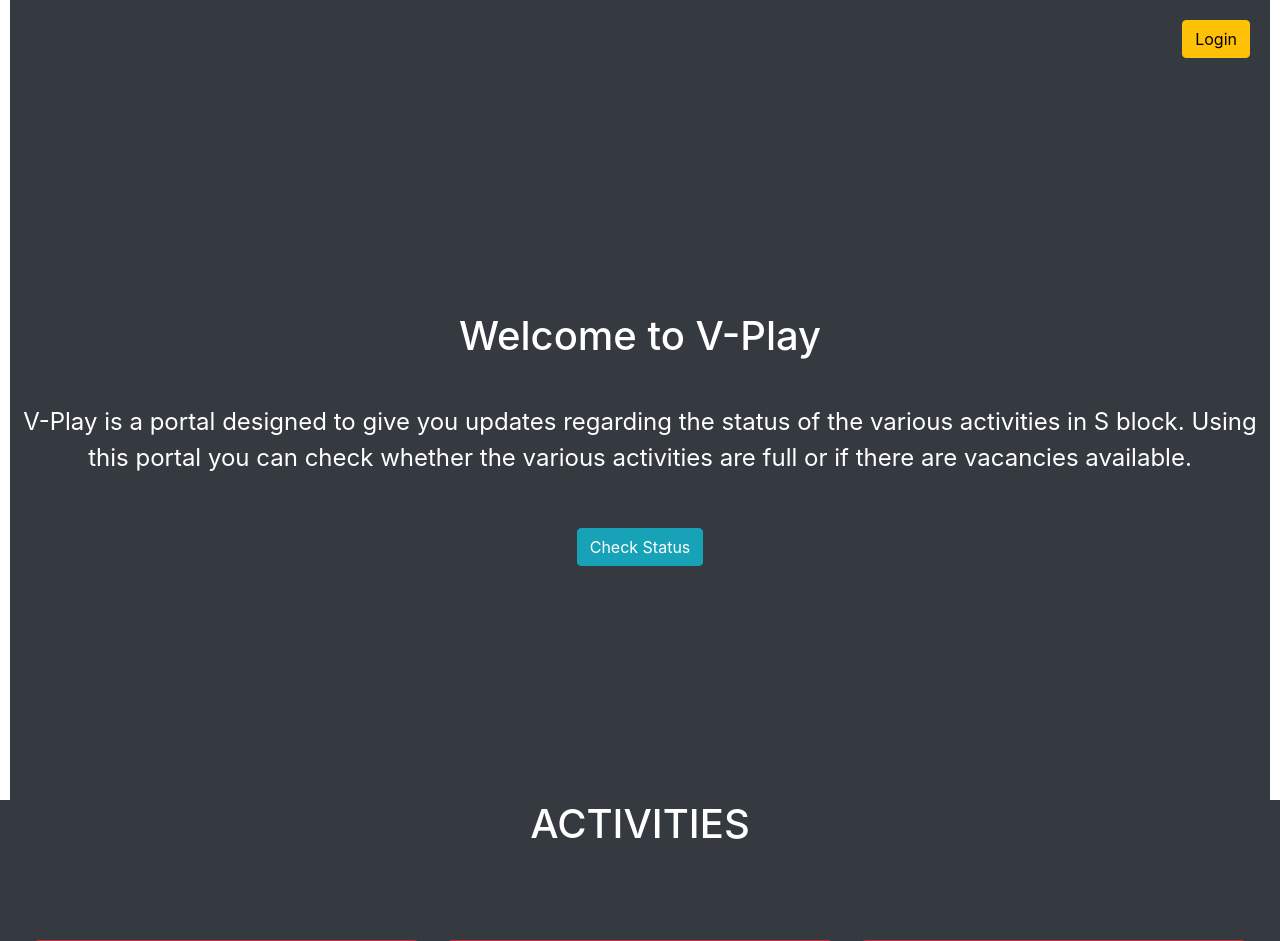
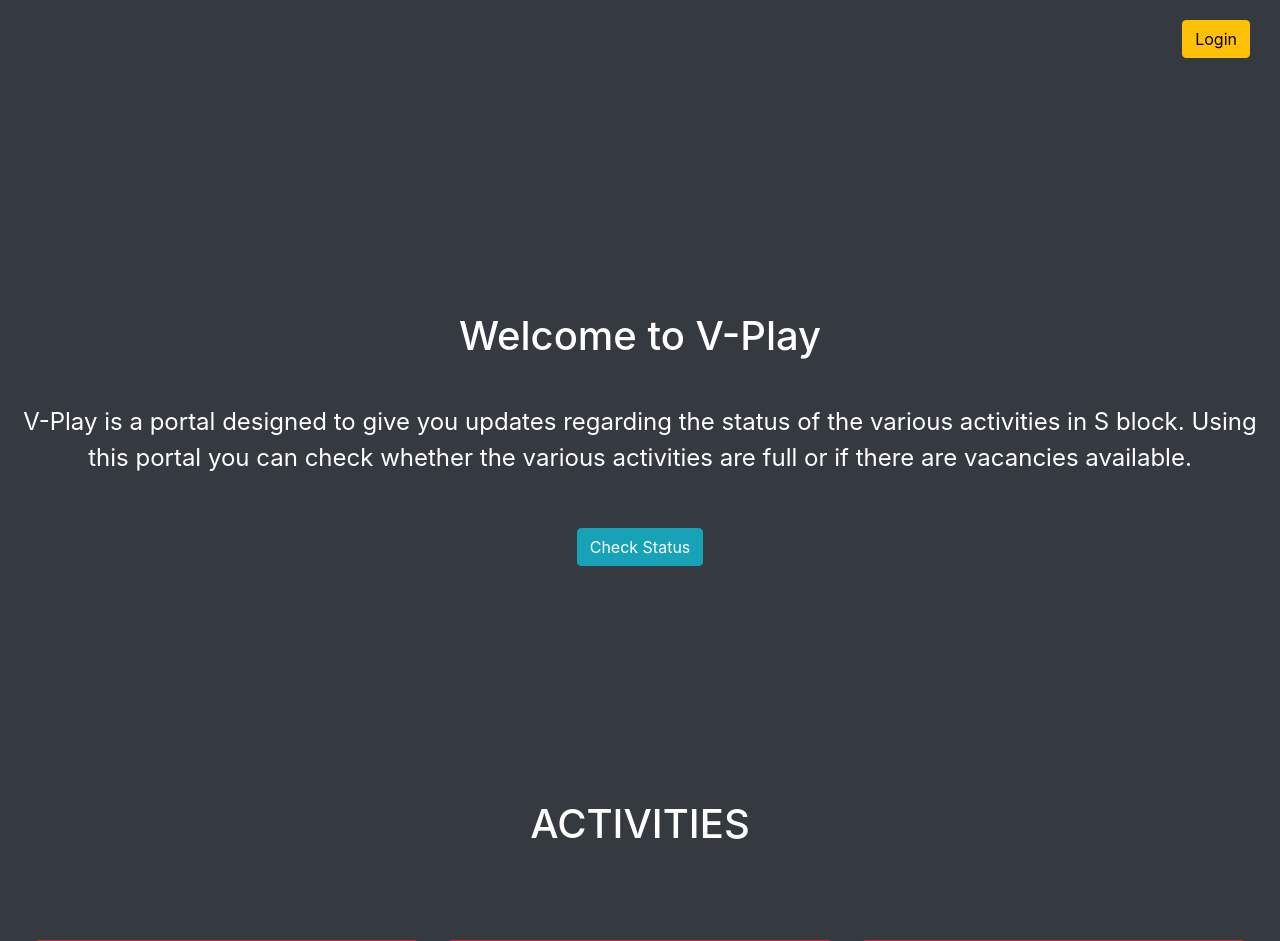
Before and after one commit to neelb99/V-Play, a Flask app: template templates/index.html in a window 1280 px wide. Shown: the top 941 px of the page. Run offline with Flask 2, Linux system fonts and the light colour scheme; the template is opened without the code that fills it, so the values that code supplies are empty; some libraries are stand-ins or nearby versions.

Commit message:
fixed margin

```diff
--- a/static/home.css
+++ b/static/home.css
@@ -10,6 +10,7 @@ body,html{
 	margin: 0;
 	min-height: 100vh;
 	height: 100%;
+	background-color:#343a40;
 }
 
 .pagename{
```
